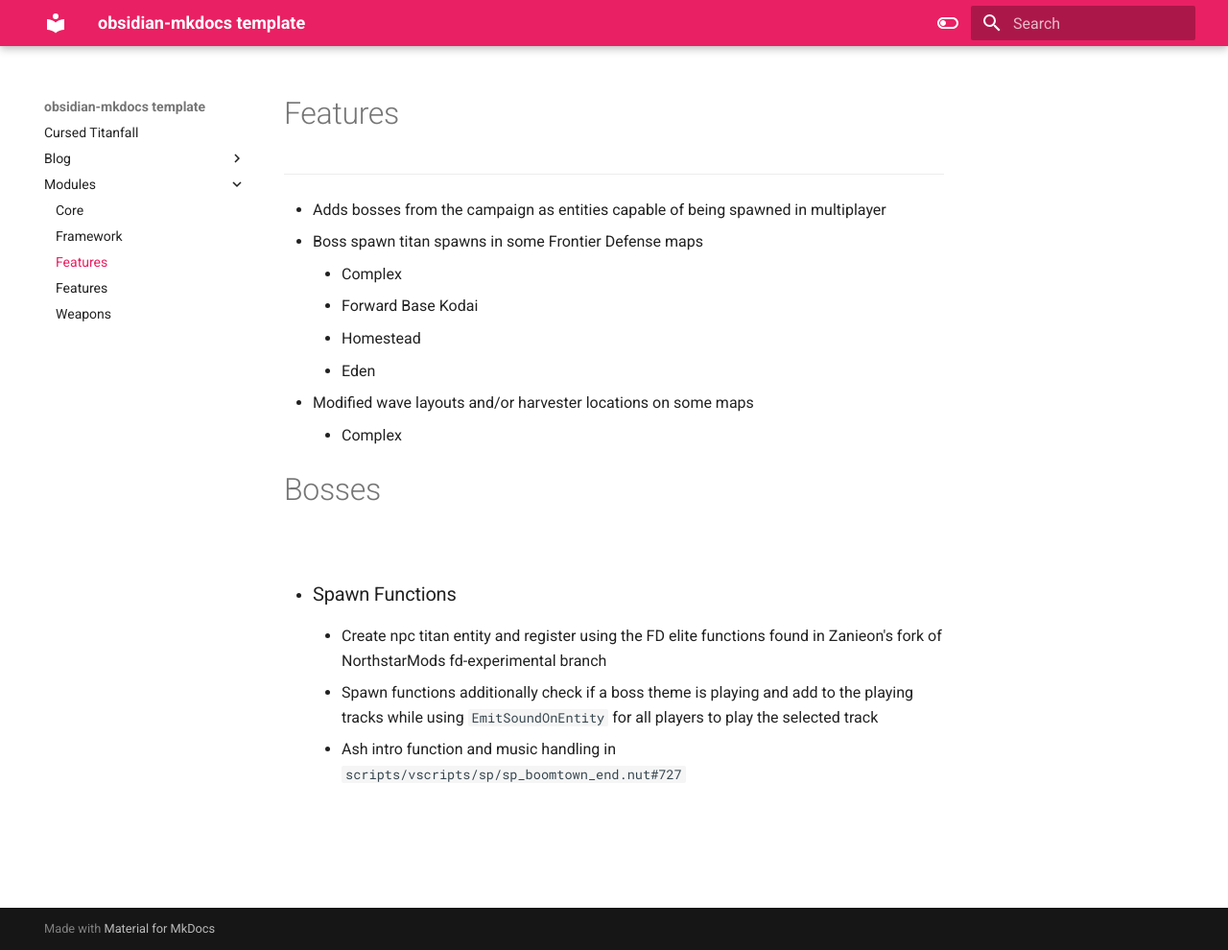
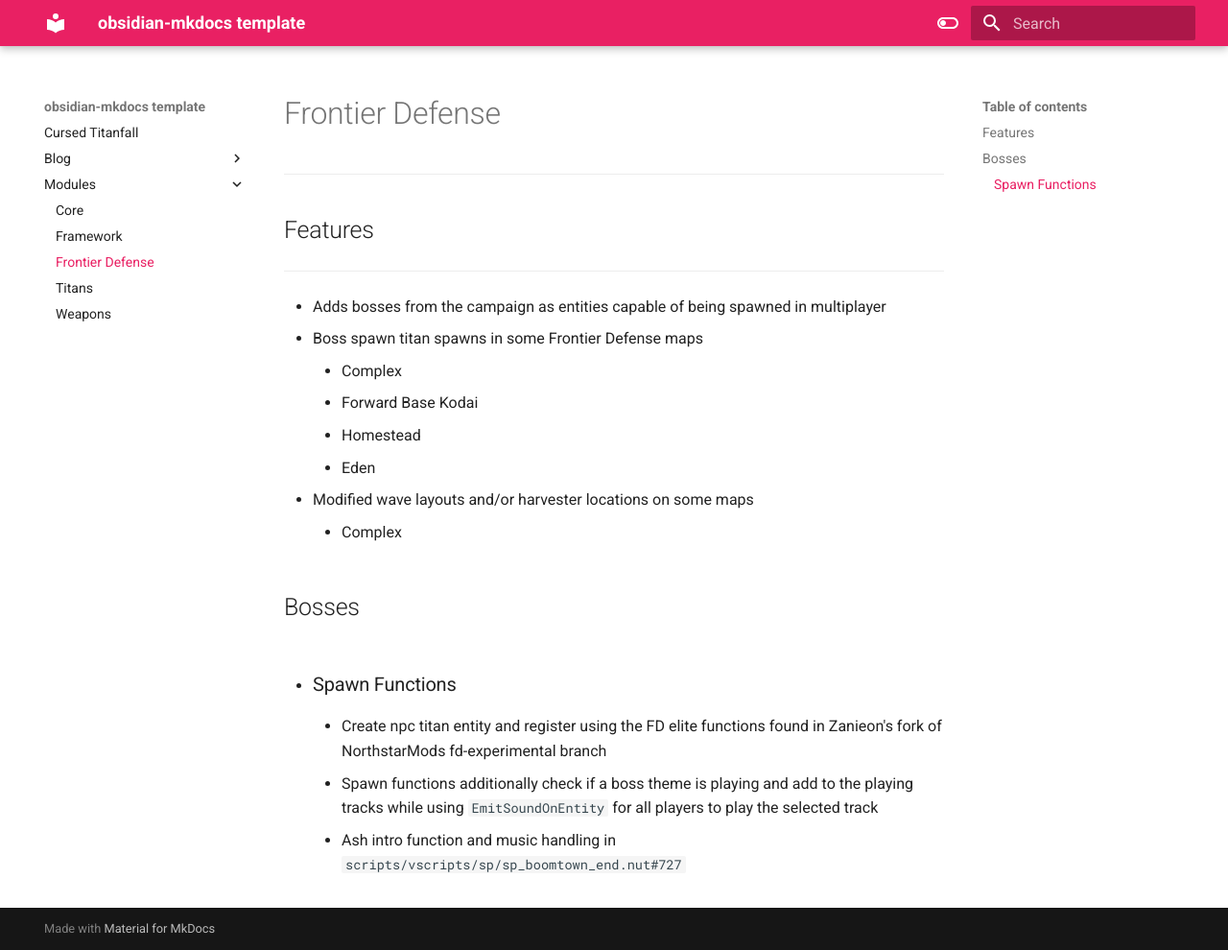
Before and after one commit to SDarkMagic/cursed-titanfall-docs, an MkDocs documentation site: the page built from docs/modules/FrontierDefense.md, in a window 1280 px wide and 990 px high. Shown: the whole window at 96% size. Built offline with MkDocs 1.6.1 and Material for MkDocs 9.7.7, drawn with Linux system fonts in a browser that asks for light colours.

Commit message:
Update page headings titles

```diff
--- a/docs/modules/FrontierDefense.md
+++ b/docs/modules/FrontierDefense.md
@@ -6,7 +6,9 @@
   - scripts
   - modding
 ---
-# Features
+# Frontier Defense
+-------------------------
+## Features
 ---------------
 - Adds bosses from the campaign as entities capable of being spawned in multiplayer
 - Boss spawn titan spawns in some Frontier Defense maps
@@ -16,7 +18,7 @@
 	- Eden
 - Modified wave layouts and/or harvester locations on some maps
 	- Complex
-# Bosses
+## Bosses
 - ### Spawn Functions
 	- Create npc titan entity and register using the FD elite functions found in Zanieon's fork of NorthstarMods fd-experimental branch
 	- Spawn functions additionally check if a boss theme is playing and add to the playing tracks while using `EmitSoundOnEntity` for all players to play the selected track
--- a/docs/modules/Titans.md
+++ b/docs/modules/Titans.md
@@ -1,4 +1,6 @@
-# Features
+# Titans
+------------
+## Features
 ----------------
 ### Monarch
 - Activating upgrade core 3 will attempt to drop a reaper onto the player's location. This will be warned with both a text popup **AND** Viper's voiceline of "Dodge this" playing. You *must* use your dash or be sprinting at time of activation in order to avoid being crushed
```
Also changed, not shown: docs/index.md (+1 -0 lines), docs/modules/Core.md (+2 -0 lines), docs/modules/Framework.md (+2 -0 lines), docs/modules/Weapons.md (+2 -0 lines).
